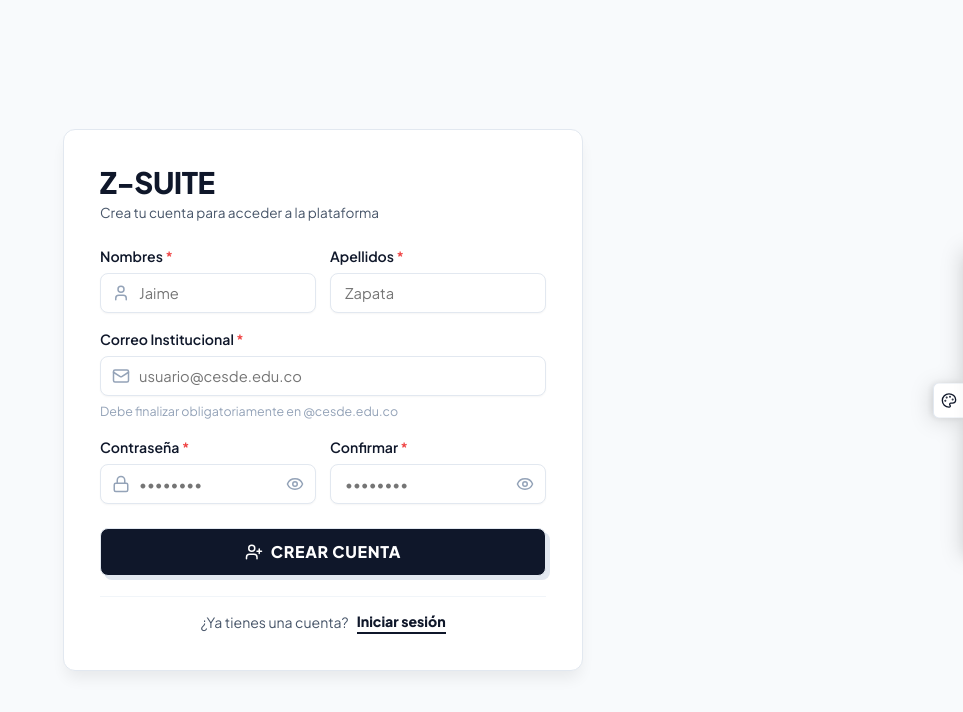
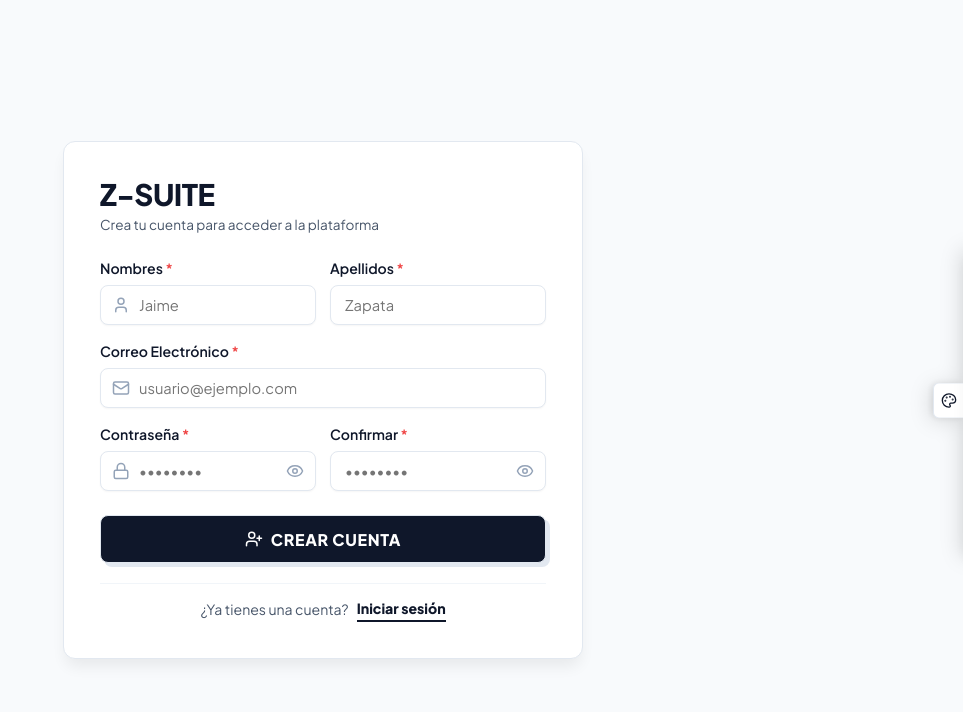
Before and after one commit to jaimezzapata/front-proyecto-grados, a React (Vite) app: page /register in a window 1280 px wide. Shown: the top 712 px of the page, without its empty margins (317-1280 px from the left). Built offline with nearby package versions, Linux system fonts and the light colour scheme; no server answers.

Commit message:
feat(auth): eliminar restriccion de dominio de correo en registro

```diff
--- a/src/features/auth/components/RegisterForm.jsx
+++ b/src/features/auth/components/RegisterForm.jsx
@@ -49,13 +49,12 @@ export const RegisterForm = () => {
 
         <Input
           id="correo_institucional"
-          label="Correo Institucional"
+          label="Correo Electrónico"
           type="email"
-          placeholder="usuario@cesde.edu.co"
+          placeholder="usuario@ejemplo.com"
           value={formData.correo_institucional}
           onChange={handleChange}
           error={errors.correo_institucional}
-          helperText="Debe finalizar obligatoriamente en @cesde.edu.co"
           icon={<Mail size={18} />}
           required
           autoComplete="email"
--- a/src/features/auth/hooks/useRegisterForm.js
+++ b/src/features/auth/hooks/useRegisterForm.js
@@ -42,9 +42,9 @@ export const useRegisterForm = () => {
     }
 
     if (!formData.correo_institucional.trim()) {
-      newErrors.correo_institucional = 'El correo institucional es requerido';
-    } else if (!formData.correo_institucional.toLowerCase().endsWith('@cesde.edu.co')) {
-      newErrors.correo_institucional = 'Debe ser un correo institucional (@cesde.edu.co)';
+      newErrors.correo_institucional = 'El correo electrónico es requerido';
+    } else if (!/^[^\s@]+@[^\s@]+\.[^\s@]+$/.test(formData.correo_institucional.trim())) {
+      newErrors.correo_institucional = 'Debe ingresar un correo electrónico válido';
     }
 
     if (!formData.password) {
```
